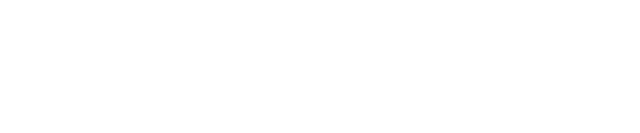
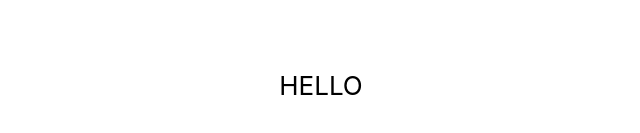
Before and after one commit to leocrossman/personal-site, a React (Create React App) app in the folder client/: page / in a window 1280 px wide. Shown: the part 315-448 px from the top of the page, without its empty margins (319-959 px from the left). Built offline with nearby package versions, Linux system fonts and the light colour scheme.

Commit message:
changed pages name and added theme colors to App.scss

```diff
--- a/client/src/pages/App/App.scss
+++ b/client/src/Pages/App/App.scss
@@ -14,5 +14,6 @@
 
   @include v.theme() {
     background-color: v.theme-get('bg-color');
+    color: v.theme-get('text-color');
   }
 }
--- /dev/null
+++ b/client/src/Pages/App/App.tsx
@@ -0,0 +1,16 @@
+import React from 'react';
+import './App.scss';
+
+function App() {
+  return (
+    <div>
+      <div className='App'>
+        <header className='App-header'>
+          <div>HELLO</div>
+        </header>
+      </div>
+    </div>
+  );
+}
+
+export default App;
--- a/client/src/index.tsx
+++ b/client/src/index.tsx
@@ -1,7 +1,7 @@
 import React from 'react';
 import ReactDOM from 'react-dom';
 import './index.scss';
-import App from './pages/App/App';
+import App from './Pages/App/App';
 import { store } from './redux/store';
 import { Provider } from 'react-redux';
 import * as serviceWorker from './serviceWorker';
--- a/client/src/pages/App/App.tsx
+++ /dev/null
@@ -1,16 +0,0 @@
-import React from 'react';
-import './App.scss';
-
-function App() {
-  return (
-		<div>
-    <div className="App">
-      <header className="App-header">
-				<div></div>
-      </header>
-    </div>
-		</div>
-  );
-}
-
-export default App;
```
Also changed, not shown: 2 other files (tests, documents, lock files or other folders).
